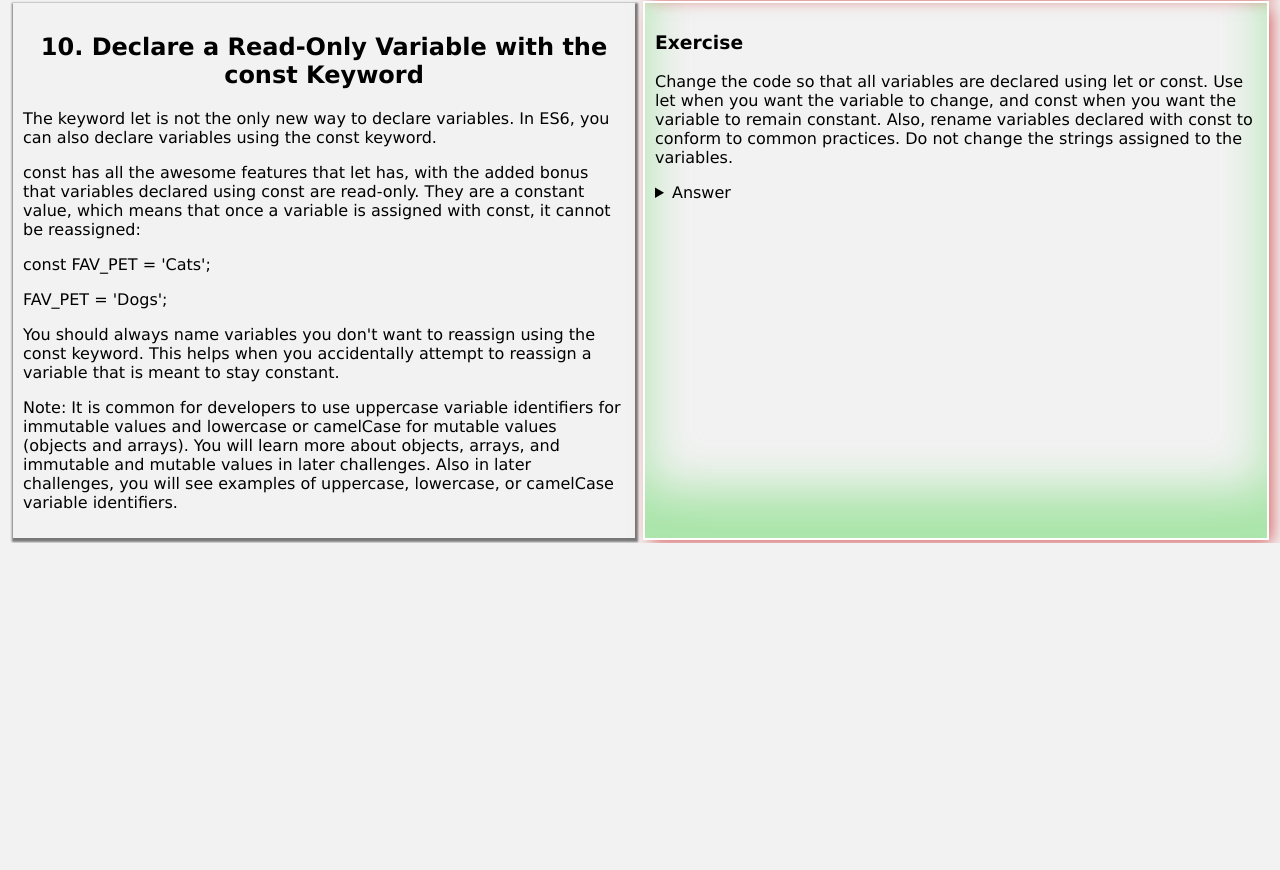
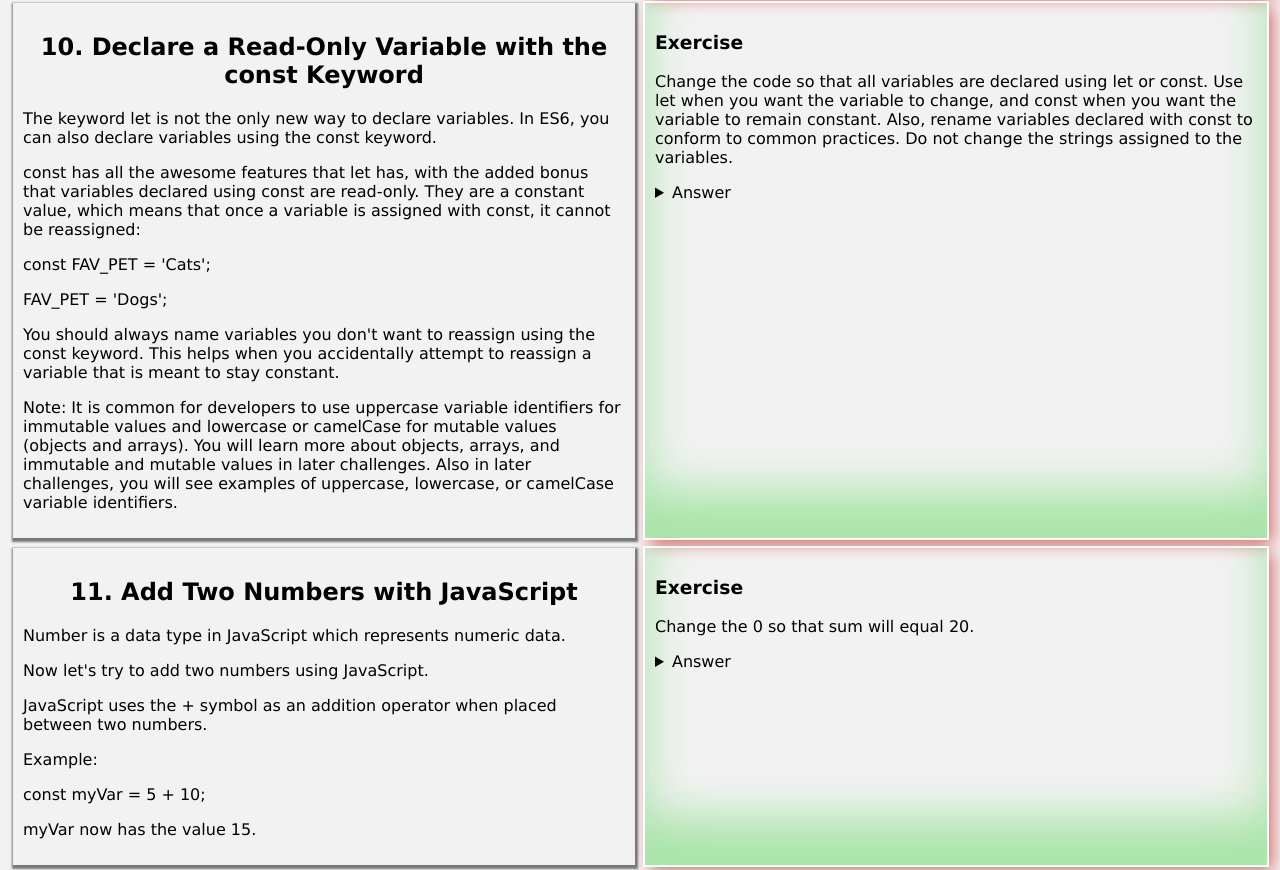
Before and after one commit to sabovoichita/free-code-camp, a website: page index.html in a window 1280 px wide. Shown: the part 4252-5122 px from the top of the page. Before the commit the page ends 4795 px from the top, so only its background shows below. Drawn offline with Linux system fonts and the light colour scheme.

Commit message:
add lesson 11.json

```diff
--- a/index.html
+++ b/index.html
@@ -17,6 +17,7 @@
     <div id="l8"></div>
     <div id="l9"></div>
     <div id="l10"></div>
+    <div id="l11"></div>
     <script src="index.js"></script>
   </body>
 </html>
--- a/index.js
+++ b/index.js
@@ -46,7 +46,7 @@ function loadLesson(lessonNumber) {
 }
 
 function initEvents() {
-  const numberOfLessons = 10;
+  const numberOfLessons = 11;
   for (let i = 1; i <= numberOfLessons; i++) {
     loadLesson(i);
   }
--- /dev/null
+++ b/lessons/11.json
@@ -0,0 +1,24 @@
+[
+  {
+    "title": "Add Two Numbers with JavaScript",
+    "content": [
+      "Number is a data type in JavaScript which represents numeric data.",
+      "Now let's try to add two numbers using JavaScript.",
+      "JavaScript uses the + symbol as an addition operator when placed between two numbers.",
+      "Example:",
+      " const myVar = 5 + 10;",
+      "myVar now has the value 15."
+    ],
+    "eTitle": "Exercise",
+    "exercises": [
+      {
+        "instruction": "Change the 0 so that sum will equal 20.",
+        "hint": [
+          "Hint! sum should equal 20.",
+          " You should use the + operator."
+        ],
+        "placeholder": ["const sum = 10 + 0;"]
+      }
+    ]
+  }
+]
```
